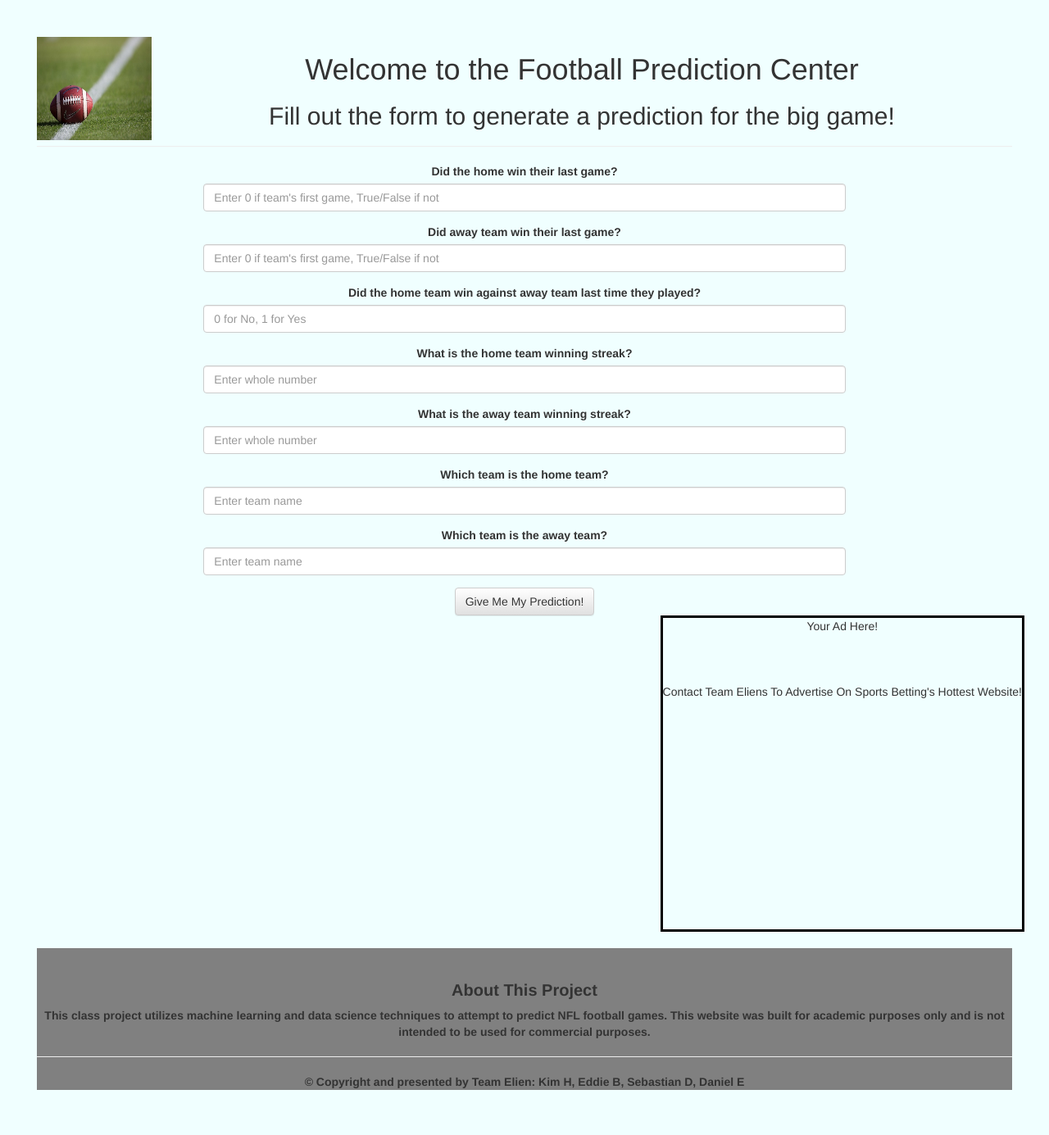
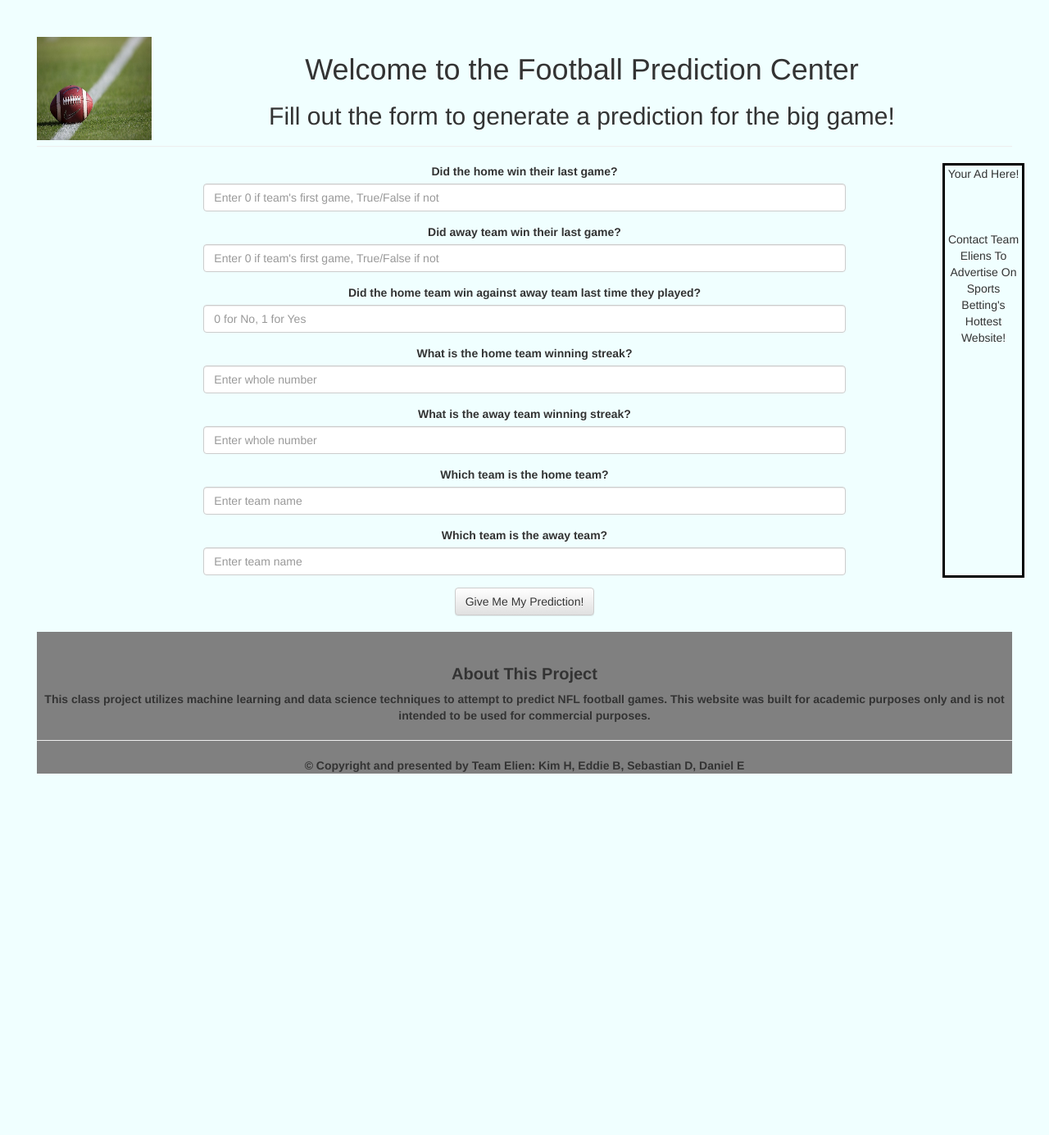
Before and after one commit to sebastiandifrancesco/NFL_Prediction, a Flask app: template templates/form.html in a window 1280 px wide. Shown: the whole page at 82% size. After the commit the page ends 944 px from the top, so only its background shows below. Run offline with Flask 2, Linux system fonts and the light colour scheme; the template is opened without the code that fills it, so the values that code supplies are empty; some libraries are stand-ins or nearby versions.

Commit message:
revert css

```diff
--- a/static/css/style3.css
+++ b/static/css/style3.css
@@ -52,7 +52,7 @@ body{
     border:black;
     border-style: solid;
     height:100%;
-    width:auto;
+    width:100px;
     float: right;
 }
 .row{
```
